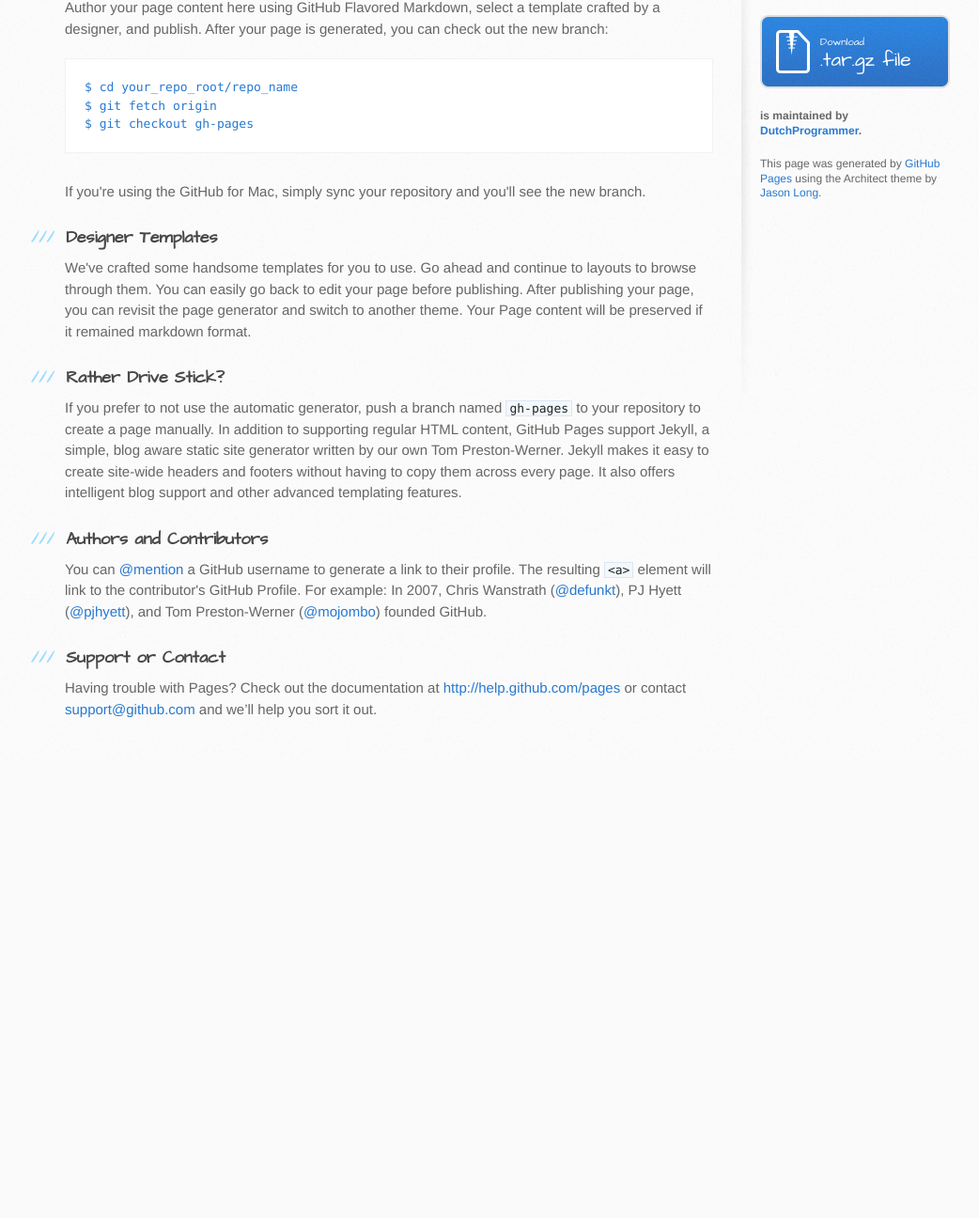
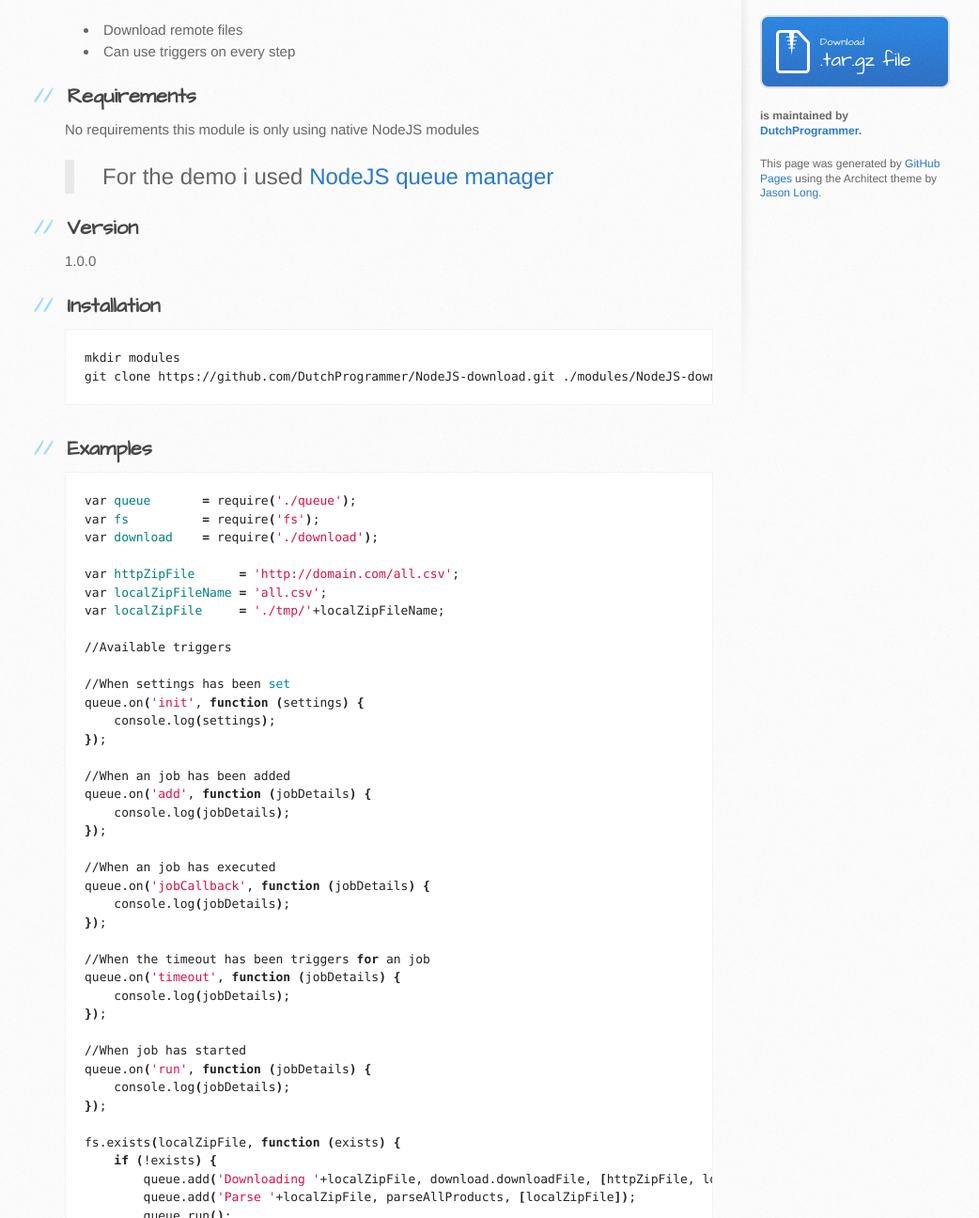
Before and after one commit to dvdknaap/NodeJS-download, a plain HTML site: page index.html in a window 1280 px wide. Shown: the part 350-1646 px from the top of the page at 94% size, without its empty margins (101-1143 px from the left). Before the commit the page ends 1159 px from the top, so only its background shows below. Drawn offline with Linux system fonts and the light colour scheme.

```diff
--- a/index.html
+++ b/index.html
@@ -28,37 +28,116 @@
     <div id="content-wrapper">
       <div class="inner clearfix">
         <section id="main-content">
-          <h3>
-<a name="welcome-to-github-pages" class="anchor" href="#welcome-to-github-pages"><span class="octicon octicon-link"></span></a>Welcome to GitHub Pages.</h3>
+          <h1>
+<a name="nodejs-download" class="anchor" href="#nodejs-download"><span class="octicon octicon-link"></span></a>NodeJS download</h1>
 
-<p>This automatic page generator is the easiest way to create beautiful pages for all of your projects. Author your page content here using GitHub Flavored Markdown, select a template crafted by a designer, and publish. After your page is generated, you can check out the new branch:</p>
+<p>A small NodeJS module to download remote files to local, works with triggers</p>
 
-<pre><code>$ cd your_repo_root/repo_name
-$ git fetch origin
-$ git checkout gh-pages
-</code></pre>
+<ul>
+<li>Download remote files</li>
+<li>Can use triggers on every step</li>
+</ul><h2>
+<a name="requirements" class="anchor" href="#requirements"><span class="octicon octicon-link"></span></a>Requirements</h2>
 
-<p>If you're using the GitHub for Mac, simply sync your repository and you'll see the new branch.</p>
+<p>No requirements this module is only using native NodeJS modules</p>
 
-<h3>
-<a name="designer-templates" class="anchor" href="#designer-templates"><span class="octicon octicon-link"></span></a>Designer Templates</h3>
+<blockquote>
+<p>For the demo i used <a href="https://github.com/DutchProgrammer/NodeJS-queue">NodeJS queue manager</a></p>
+</blockquote>
 
-<p>We've crafted some handsome templates for you to use. Go ahead and continue to layouts to browse through them. You can easily go back to edit your page before publishing. After publishing your page, you can revisit the page generator and switch to another theme. Your Page content will be preserved if it remained markdown format.</p>
+<h2>
+<a name="version" class="anchor" href="#version"><span class="octicon octicon-link"></span></a>Version</h2>
 
-<h3>
-<a name="rather-drive-stick" class="anchor" href="#rather-drive-stick"><span class="octicon octicon-link"></span></a>Rather Drive Stick?</h3>
+<p>1.0.0</p>
 
-<p>If you prefer to not use the automatic generator, push a branch named <code>gh-pages</code> to your repository to create a page manually. In addition to supporting regular HTML content, GitHub Pages support Jekyll, a simple, blog aware static site generator written by our own Tom Preston-Werner. Jekyll makes it easy to create site-wide headers and footers without having to copy them across every page. It also offers intelligent blog support and other advanced templating features.</p>
+<h2>
+<a name="installation" class="anchor" href="#installation"><span class="octicon octicon-link"></span></a>Installation</h2>
 
-<h3>
-<a name="authors-and-contributors" class="anchor" href="#authors-and-contributors"><span class="octicon octicon-link"></span></a>Authors and Contributors</h3>
+<div class="highlight highlight-sh"><pre>mkdir modules
+git clone https://github.com/DutchProgrammer/NodeJS-download.git ./modules/NodeJS-download
+</pre></div>
 
-<p>You can <a href="https://github.com/blog/821" class="user-mention">@mention</a> a GitHub username to generate a link to their profile. The resulting <code>&lt;a&gt;</code> element will link to the contributor's GitHub Profile. For example: In 2007, Chris Wanstrath (<a href="https://github.com/defunkt" class="user-mention">@defunkt</a>), PJ Hyett (<a href="https://github.com/pjhyett" class="user-mention">@pjhyett</a>), and Tom Preston-Werner (<a href="https://github.com/mojombo" class="user-mention">@mojombo</a>) founded GitHub.</p>
+<h2>
+<a name="examples" class="anchor" href="#examples"><span class="octicon octicon-link"></span></a>Examples</h2>
 
-<h3>
-<a name="support-or-contact" class="anchor" href="#support-or-contact"><span class="octicon octicon-link"></span></a>Support or Contact</h3>
+<div class="highlight highlight-sh"><pre>var <span class="nv">queue</span>       <span class="o">=</span> require<span class="o">(</span><span class="s1">'./queue'</span><span class="o">)</span><span class="p">;</span>
+var <span class="nv">fs</span>          <span class="o">=</span> require<span class="o">(</span><span class="s1">'fs'</span><span class="o">)</span><span class="p">;</span>
+var <span class="nv">download</span>    <span class="o">=</span> require<span class="o">(</span><span class="s1">'./download'</span><span class="o">)</span><span class="p">;</span>
 
-<p>Having trouble with Pages? Check out the documentation at <a href="http://help.github.com/pages">http://help.github.com/pages</a> or contact <a href="mailto:support@github.com">support@github.com</a> and we’ll help you sort it out.</p>
+var <span class="nv">httpZipFile</span>      <span class="o">=</span> <span class="s1">'http://domain.com/all.csv'</span><span class="p">;</span>
+var <span class="nv">localZipFileName</span> <span class="o">=</span> <span class="s1">'all.csv'</span><span class="p">;</span>
+var <span class="nv">localZipFile</span>     <span class="o">=</span> <span class="s1">'./tmp/'</span>+localZipFileName<span class="p">;</span>
+
+//Available triggers
+
+//When settings has been <span class="nb">set</span>
+queue.on<span class="o">(</span><span class="s1">'init'</span>, <span class="k">function</span> <span class="o">(</span>settings<span class="o">)</span> <span class="o">{</span>
+    console.log<span class="o">(</span>settings<span class="o">)</span><span class="p">;</span>
+<span class="o">})</span><span class="p">;</span>
+
+//When an job has been added
+queue.on<span class="o">(</span><span class="s1">'add'</span>, <span class="k">function</span> <span class="o">(</span>jobDetails<span class="o">)</span> <span class="o">{</span>
+    console.log<span class="o">(</span>jobDetails<span class="o">)</span><span class="p">;</span>
+<span class="o">})</span><span class="p">;</span>
+
+//When an job has executed
+queue.on<span class="o">(</span><span class="s1">'jobCallback'</span>, <span class="k">function</span> <span class="o">(</span>jobDetails<span class="o">)</span> <span class="o">{</span>
+    console.log<span class="o">(</span>jobDetails<span class="o">)</span><span class="p">;</span>
+<span class="o">})</span><span class="p">;</span>
+
+//When the timeout has been triggers <span class="k">for</span> an job
+queue.on<span class="o">(</span><span class="s1">'timeout'</span>, <span class="k">function</span> <span class="o">(</span>jobDetails<span class="o">)</span> <span class="o">{</span>
+    console.log<span class="o">(</span>jobDetails<span class="o">)</span><span class="p">;</span>
+<span class="o">})</span><span class="p">;</span>
+
+//When job has started
+queue.on<span class="o">(</span><span class="s1">'run'</span>, <span class="k">function</span> <span class="o">(</span>jobDetails<span class="o">)</span> <span class="o">{</span>
+    console.log<span class="o">(</span>jobDetails<span class="o">)</span><span class="p">;</span>
+<span class="o">})</span><span class="p">;</span>
+
+fs.exists<span class="o">(</span>localZipFile, <span class="k">function</span> <span class="o">(</span>exists<span class="o">)</span> <span class="o">{</span>
+    <span class="k">if</span> <span class="o">(</span>!exists<span class="o">)</span> <span class="o">{</span>
+        queue.add<span class="o">(</span><span class="s1">'Downloading '</span>+localZipFile, download.downloadFile, <span class="o">[</span>httpZipFile, localZipFile<span class="o">])</span><span class="p">;</span>
+        queue.add<span class="o">(</span><span class="s1">'Parse '</span>+localZipFile, parseAllProducts, <span class="o">[</span>localZipFile<span class="o">])</span><span class="p">;</span>
+        queue.run<span class="o">()</span><span class="p">;</span>
+        <span class="k">return</span><span class="p">;</span>
+    <span class="o">}</span>
+
+    fs.stat<span class="o">(</span>localZipFile, <span class="k">function</span><span class="o">(</span>err, stats<span class="o">)</span> <span class="o">{</span>
+
+        var <span class="nv">now</span> <span class="o">=</span> <span class="o">(</span>new Date<span class="o">())</span>.getTime<span class="o">()</span>/1000<span class="p">;</span>
+
+        <span class="k">if</span> <span class="o">(</span>now-<span class="o">(</span>new Date<span class="o">(</span>stats.mtime<span class="o">))</span>.getTime<span class="o">()</span>/1000 &gt; maxFileTime<span class="o">)</span> <span class="o">{</span>
+
+            queue.add<span class="o">(</span><span class="s1">'Downloading '</span>+localZipFile, download.downloadFile, <span class="o">[</span>httpZipFile, localZipFile<span class="o">])</span><span class="p">;</span>
+            queue.add<span class="o">(</span><span class="s1">'Parse '</span>+localZipFile, parseAllProducts, <span class="o">[</span>localZipFile<span class="o">])</span><span class="p">;</span>
+        <span class="o">}</span> <span class="k">else</span> <span class="o">{</span>
+            queue.add<span class="o">(</span><span class="s1">'Parse '</span>+localZipFile, parseAllProducts, <span class="o">[</span>localZipFile<span class="o">])</span><span class="p">;</span>
+        <span class="o">}</span>
+
+        queue.run<span class="o">()</span><span class="p">;</span>
+    <span class="o">})</span><span class="p">;</span>
+<span class="o">})</span><span class="p">;</span>
+
+<span class="nv">parseAllProducts</span> <span class="o">=</span> <span class="k">function</span> <span class="o">(</span><span class="k">done</span>, jobName, csvFile<span class="o">)</span> <span class="o">{</span>
+    <span class="k">done</span><span class="o">()</span><span class="p">;</span>
+
+    fs.readFile<span class="o">(</span>csvFile, <span class="k">function</span> <span class="o">(</span>err, data<span class="o">)</span> <span class="o">{</span>
+        <span class="k">if</span> <span class="o">(</span>err<span class="o">)</span> <span class="o">{</span>
+            console.log<span class="o">(</span><span class="s1">'parseAllProducts errr: %s '</span>.error, err<span class="o">)</span><span class="p">;</span>
+            process.exit<span class="o">()</span><span class="p">;</span>
+            <span class="k">return</span><span class="p">;</span>
+        <span class="o">}</span>
+
+        //do you thing
+    <span class="o">})</span><span class="p">;</span>
+<span class="o">}</span><span class="p">;</span>
+</pre></div>
+
+<h2>
+<a name="license" class="anchor" href="#license"><span class="octicon octicon-link"></span></a>License</h2>
+
+<p>MIT</p>
         </section>
 
         <aside id="sidebar">
```
Also changed, not shown: params.json (+1 -1 lines).
